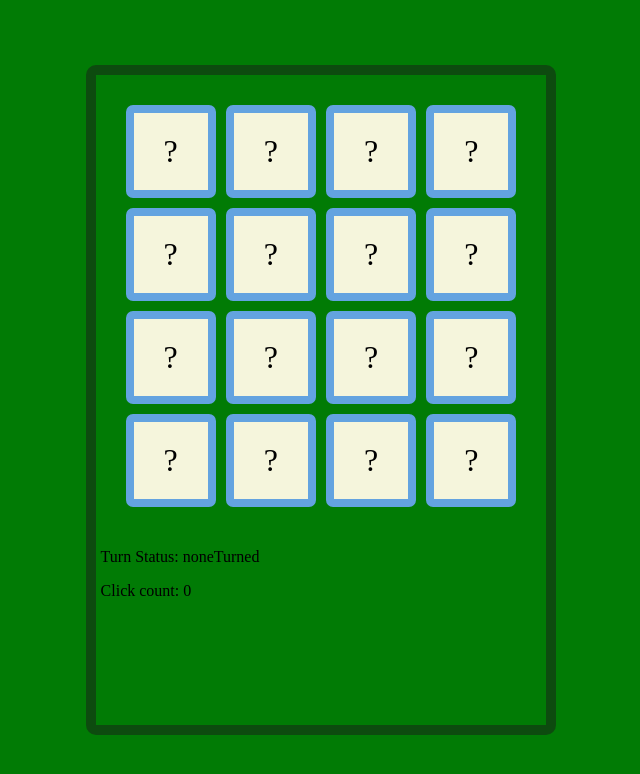
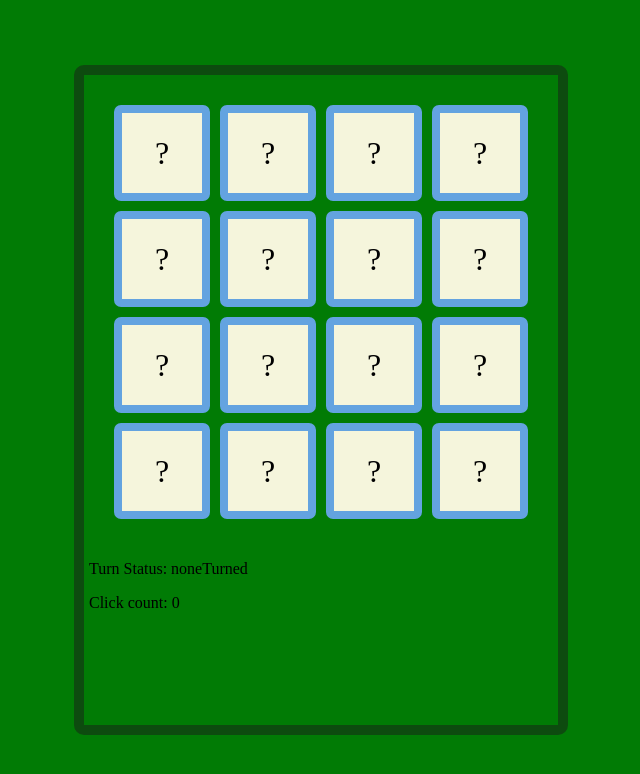
Before and after one commit to AR-47/matching-pairs-react, a React (Vite) app: page / in a window 1280 px wide. Shown: the top 774 px of the page, without its empty margins (319-959 px from the left). Built offline with nearby package versions, Linux system fonts and the light colour scheme.

Commit message:
added fixed height and width to each card to avoid resizing when clicked

```diff
--- a/src/components/CardView.css
+++ b/src/components/CardView.css
@@ -1,12 +1,16 @@
 .card {
+    display: flex;
+    justify-content: center;
+    align-items: center;
     font-size: 2rem;
     text-align: center;
     background-color: beige;
     border: 8px solid rgb(99, 163, 224);
     border-radius: 7px;
     opacity: 1;
-    padding: 20px 30px;
     transition: opacity 0.5s ease-in-out;
+    height: 80px;
+    width: 80px;
 }
 
 .found {
--- a/src/components/CardView.tsx
+++ b/src/components/CardView.tsx
@@ -27,7 +27,7 @@ export const CardView = ({ card, onCardClick }: CardViewProps): JSX.Element => {
             onClick={onCardClick}
             className={isCardFound ? "card found" : "card"}
         >
-            {isCardShown ? card.emoji : "?"}
+            <p>{isCardShown ? card.emoji : "?"}</p>
         </div>
     );
 };
```
